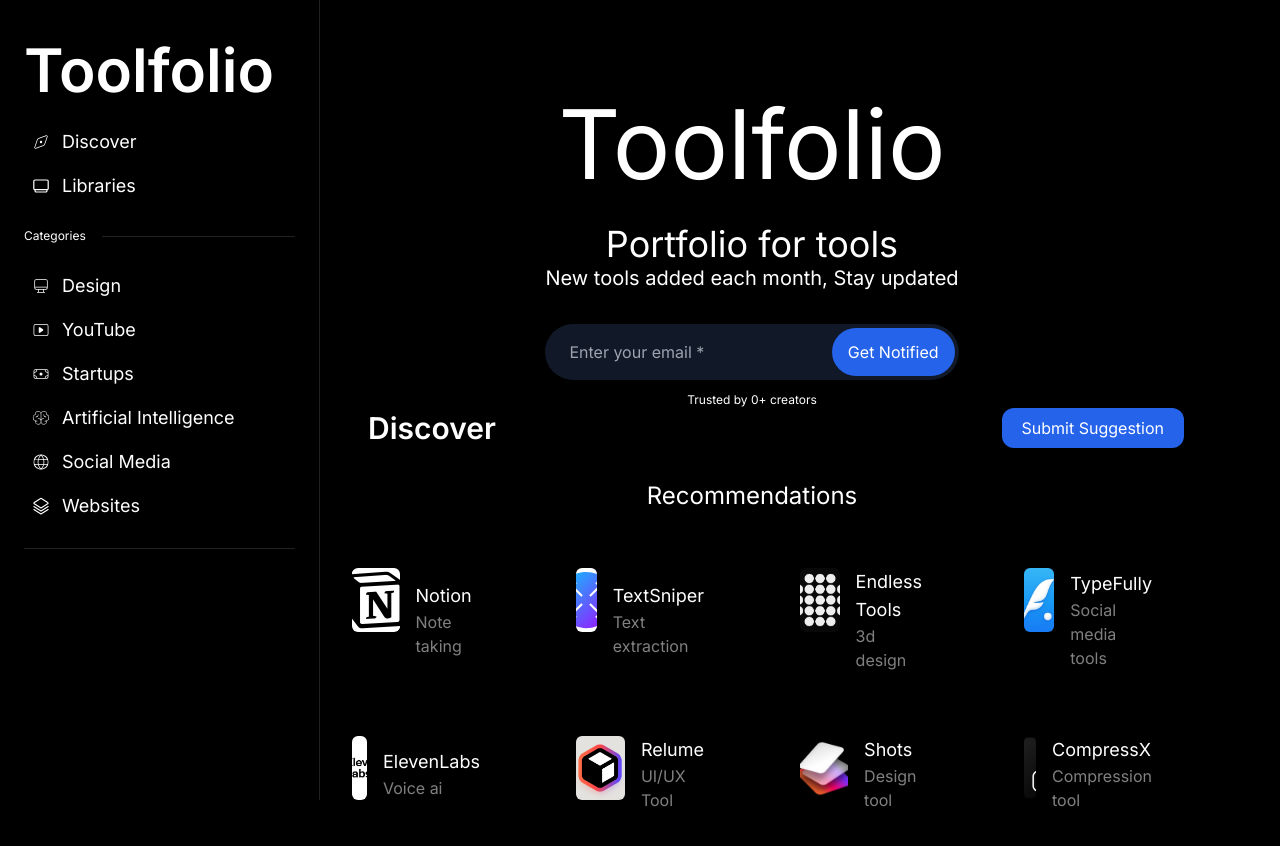
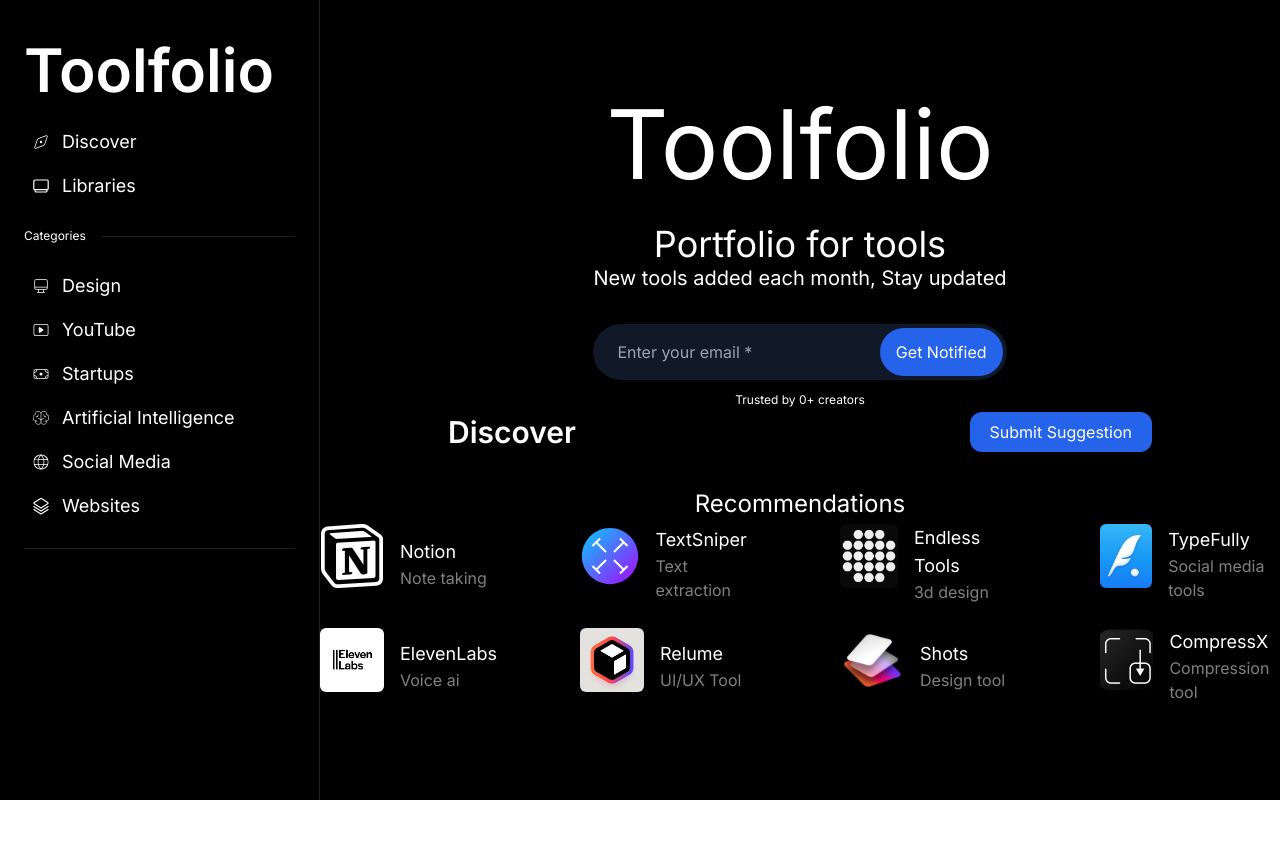
Before and after one commit to LeoDumas/Toolfolio_clone, a Next.js app: page / in a window 1280 px wide. Shown: the top 846 px of the page. After the commit the page ends 800 px from the top, so only its background shows below. Built offline with nearby package versions, Linux system fonts and the light colour scheme.

Commit message:
Add dynamic url for categories + responsiveness on the index page

```diff
--- /dev/null
+++ b/app/(routes)/categories/[category]/page.tsx
@@ -0,0 +1,48 @@
+import { getToolsData } from "@/lib/getToolsData";
+import { Category } from "@/app/types";
+import SimpleAppCard from "@/components/SimpleAppCard";
+import LeftNavbar from "@/components/LeftNavbar";
+
+export async function generateStaticParams() {
+  const categories: Category[] = [
+    "youtube",
+    "startups",
+    "artificial-intelligence",
+    "design",
+    "social-media",
+    "websites",
+  ];
+  return categories.map((category) => ({
+    category: category,
+  }));
+}
+
+export default function CategoryPage({
+  params,
+}: {
+  params: { category: Category };
+}) {
+  const tools = getToolsData();
+  const filteredTools = tools.filter((tool) =>
+    tool.categorie.includes(params.category)
+  );
+
+  return (
+    <main className="flex min-h-screen flex-col items-center justify-between pt-24 pb-24  lg:pl-80 bg-black text-white">
+      <LeftNavbar />
+      <h1 className="text-3xl font-bold mb-6">{params.category}</h1>
+      <div className="grid grid-cols-1 md:grid-cols-2 lg:grid-cols-3 gap-6">
+        {filteredTools.map((tool) => (
+          <SimpleAppCard
+            key={tool.name}
+            name={tool.name}
+            description={tool.description}
+            url={tool.url}
+            format={tool.format}
+            bgColor={tool.bgColor}
+          />
+        ))}
+      </div>
+    </main>
+  );
+}
--- /dev/null
+++ b/app/(routes)/categories/page.tsx
@@ -0,0 +1,7 @@
+import { redirect } from "next/navigation";
+
+const CategoriesPage = () => {
+  redirect("/");
+};
+
+export default CategoriesPage;
--- /dev/null
+++ b/app/data/tools.json
@@ -0,0 +1,56 @@
+[
+    {
+      "name": "Notion",
+      "description": "Note taking",
+      "url": "https://www.notion.so",
+      "bgColor": "bg-white",
+      "categorie": ["youtube", "startups", "artificial-intelligence"]
+    },
+    {
+      "name": "TextSniper",
+      "description": "Text extraction",
+      "url": "https://textsniper.app/fr",
+      "format": "svg",
+      "bgColor": "bg-white",
+      "categorie": ["design", "youtube", "social-media"]
+    },
+    {
+      "name": "Endless Tools",
+      "description": "3d design",
+      "url": "https://endlesstools.io/",
+      "format": "jpg",
+      "categorie": ["design", "youtube", "social-media", "websites"]
+    },
+    {
+      "name": "TypeFully",
+      "description": "Social media tools",
+      "url": "https://typefully.com/",
+      "format": "jpg",
+      "categorie": ["social-media"]
+    },
+    {
+      "name": "ElevenLabs",
+      "description": "Voice ai",
+      "url": "https://elevenlabs.io/",
+      "categorie": ["youtube", "startups", "artificial-intelligence"]
+    },
+    {
+      "name": "Relume",
+      "description": "UI/UX Tool",
+      "url": "https://www.relume.io/",
+      "format": "jpg",
+      "categorie": ["youtube", "startups", "social-media", "artificial-intelligence"]
+    },
+    {
+      "name": "Shots",
+      "description": "Design tool",
+      "url": "https://shots.so/",
+      "categorie": ["design", "websites", "social-media"]
+    },
+    {
+      "name": "CompressX",
+      "description": "Compression tool",
+      "url": "https://compressx.app/",
+      "categorie": ["websites", "design"]
+    }
+]
--- a/app/page.tsx
+++ b/app/page.tsx
@@ -2,65 +2,22 @@
 import Hero from "@/components/Hero";
 import SimpleAppCard from "@/components/SimpleAppCard";
 import SuggestionButton from "@/components/SuggestionButton";
-
-const appCards = [
-  {
-    name: "Notion",
-    description: "Note taking",
-    url: "https://www.notion.so",
-    bgColor: "bg-white",
-  },
-  {
-    name: "TextSniper",
-    description: "Text extraction",
-    url: "https://textsniper.app/fr",
-    format: "svg",
-    bgColor: "bg-white",
-  },
-  {
-    name: "Endless Tools",
-    description: "3d design",
-    url: "https://endlesstools.io/",
-    format: "jpg",
-  },
-  {
-    name: "TypeFully",
-    description: "Social media tools",
-    url: "https://typefully.com/",
-    format: "jpg",
-  },
-  {
-    name: "ElevenLabs",
-    description: "Voice ai",
-    url: "https://elevenlabs.io/",
-  },
-  {
-    name: "Relume",
-    description: "UI/UX Tool",
-    url: "https://www.relume.io/",
-    format: "jpg",
-  },
-  { name: "Shots", description: "Design tool", url: "https://shots.so/" },
-  {
-    name: "CompressX",
-    description: "Compression tool",
-    url: "https://compressx.app/",
-  },
-];
+import { getToolsData } from "@/lib/getToolsData";
 
 export default function Home() {
+  const tools = getToolsData();
   return (
-    <main className="flex min-h-screen flex-col items-center justify-between p-24  lg:pl-80 bg-black text-white">
+    <main className="flex min-h-screen flex-col items-center justify-between pt-24 pb-24  lg:pl-80 bg-black text-white">
       <LeftNavbar />
       <Hero />
-      <div className="flex items-center w-full justify-between pl-12 mb-8">
+      <div className="flex items-center w-full justify-between mb-8 px-32">
         <h1 className="text-left text-3xl font-semibold">Discover</h1>
         <SuggestionButton />
       </div>
 
-      <h2 className="text-2xl mb-6 text-center">Recommendations</h2>
-      <section className="grid grid-cols-1 sm:grid-cols-2 md:grid-cols-3 lg:grid-cols-4 gap-x-24 gap-y-16 p-8">
-        {appCards.map((card, index) => (
+      <h2 className="text-2xl text-center">Recommendations</h2>
+      <section className="grid grid-cols-1 sm:grid-cols-2 lg:grid-cols-3 xl:grid-cols-4 gap-y-6 gap-x-8 sm:gap-x-16 md:gap-x-20">
+        {tools.map((card, index) => (
           <SimpleAppCard key={index} {...card} />
         ))}
       </section>
--- /dev/null
+++ b/app/types.ts
@@ -0,0 +1,10 @@
+export type Category = "youtube" | "startups" | "artificial-intelligence" | "design" | "social-media" | "websites";
+
+export interface Tool {
+  name: string;
+  description: string;
+  url: string;
+  bgColor?: string;
+  format?: string;
+  categorie: Category[];
+}
--- a/components/LeftNavbar.tsx
+++ b/components/LeftNavbar.tsx
@@ -1,5 +1,7 @@
 "use client";
 import React, { useState } from "react";
+import Separator from "./ui/Separator";
+import Link from "next/link";
 
 // Icons imports
 import {
@@ -23,21 +25,21 @@
   { title: "Design", href: "/categories/design", icon: <CiDesktop /> },
   {
     title: "YouTube",
-    href: "categories/youtube",
+    href: "/categories/youtube",
     icon: <CiYoutube />,
   },
-  { title: "Startups", href: "categories/startups", icon: <CiMoneyBill /> },
+  { title: "Startups", href: "/categories/startups", icon: <CiMoneyBill /> },
   {
     title: "Artificial Intelligence",
-    href: "categories/artificial-intelligence",
+    href: "/categories/artificial-intelligence",
     icon: <PiBrainThin />,
   },
   {
     title: "Social Media",
-    href: "categories/social-media",
+    href: "/categories/social-media",
     icon: <CiGlobe />,
   },
-  { title: "Websites", href: "categories/websites", icon: <GoStack /> },
+  { title: "Websites", href: "/categories/websites", icon: <GoStack /> },
 ];
 
 type NavItem = {
@@ -55,31 +57,16 @@
     <ul className="mt-5 select-none">
       {itemList.map((item) => (
         <li key={item.title} className="text-lg w-full">
-          <a
+          <Link
             href={item.href}
             className="w-full flex items-center px-2 py-2 gap-x-3 hover:bg-gray-200/10 rounded-md transition-colors duration-200"
           >
             {item.icon}
             {item.title}
-          </a>
+          </Link>
         </li>
       ))}
     </ul>
-  );
-};
-
-type SeparatorProps = {
-  title?: string;
-};
-
-const Separator = ({ title }: SeparatorProps) => {
-  return (
-    <div className="relative flex mt-5 items-center">
-      {title && (
-        <span className="flex-shrink mr-4 text-white text-xs">{title}</span>
-      )}
-      <div className="flex-grow border-t border-gray-400/20"></div>
-    </div>
   );
 };
 
--- /dev/null
+++ b/components/ui/Separator.tsx
@@ -0,0 +1,16 @@
+type SeparatorProps = {
+  title?: string;
+};
+
+const Separator = ({ title }: SeparatorProps) => {
+  return (
+    <div className="relative flex mt-5 items-center">
+      {title && (
+        <span className="flex-shrink mr-4 text-white text-xs">{title}</span>
+      )}
+      <div className="flex-grow border-t border-gray-400/20"></div>
+    </div>
+  );
+};
+
+export default Separator;
--- /dev/null
+++ b/lib/getToolsData.ts
@@ -0,0 +1,10 @@
+import fs from 'fs';
+import path from 'path';
+import { Tool } from '@/app/types';
+
+export function getToolsData(): Tool[] {
+  const filePath = path.join(process.cwd(), 'app', 'data', 'tools.json');
+  const fileContents = fs.readFileSync(filePath, 'utf8');
+  const data: Tool[] = JSON.parse(fileContents);
+  return data;
+}
```
